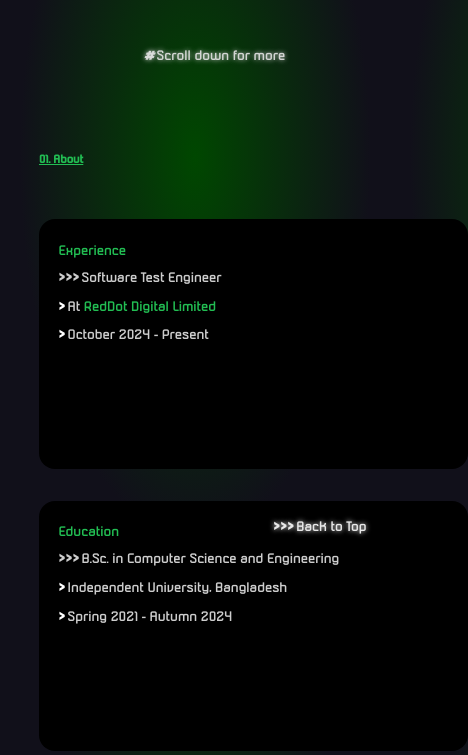
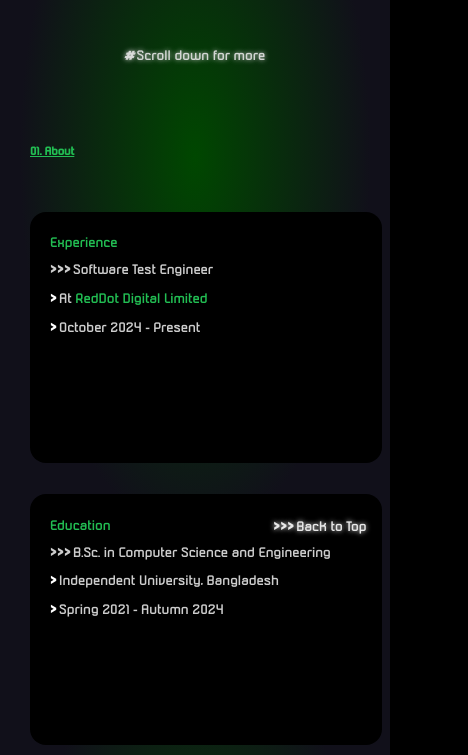
Before and after one commit to Faria-Anjum/Faria-Anjum.github.io, a plain HTML site: page index.html in a window 390 px wide. Shown: the part 265-1020 px from the top of the page, 468 px wide, since content can reach past the window. Drawn offline with Linux system fonts and the light colour scheme.

Commit message:
fixed mobile view

```diff
--- a/style.css
+++ b/style.css
@@ -428,9 +428,14 @@ nav {
     }
 
     .nav-items {
+        display: flex;
         font-size: 3vw;
         flex-direction: row;
         justify-content: space-around;
+    }
+
+    .nav-items div{
+        font-size: 3vw;
     }
 
     .box {
@@ -519,7 +524,14 @@ nav {
         width: fit-content;
     }
 
+    /* .nav-items {
+        font-size: 3vw;
+        flex-direction: row;
+        justify-content: space-around;
+    } */
+
     .nav-items {
+        display: flex;
         font-size: 3vw;
         flex-direction: row;
         justify-content: space-around;
@@ -540,20 +552,22 @@ nav {
     #scroll {
         align-self: center;
         padding-left: 0vw;
+        margin-left: 0px;
+        /* width: 70vw; */
     }
 
     #about {
-        padding: 0vw 5vw 0vw 8vw;
+        /* padding: 0vw 5vw 0vw 8vw; */
         height: fit-content;
-        margin: 2vw;
+        margin: 0vw;
         margin-bottom: 15vh;
     }
 
     .about-main div{
         height: 25vh;
-        width: 100vw;
+        width: 80vw;
         margin-top: 3vw;
-        padding: 5vw;
+        /* padding: 5vw; */
     }
 
     .about-main div p {
```
